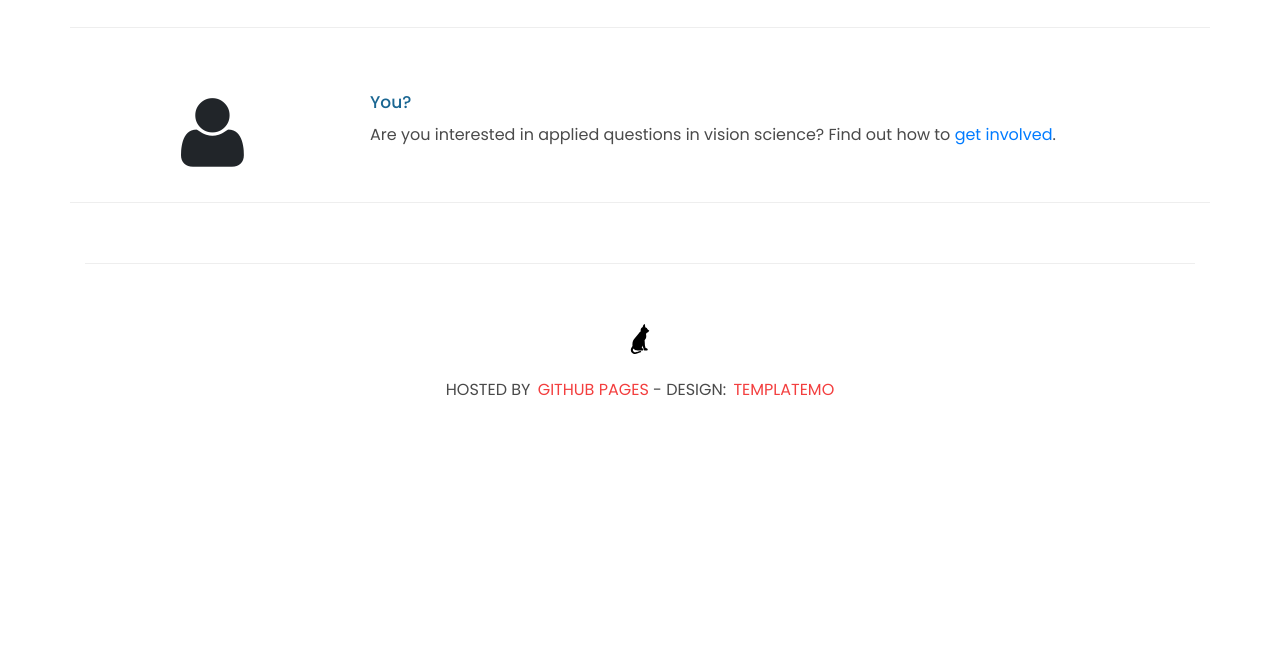
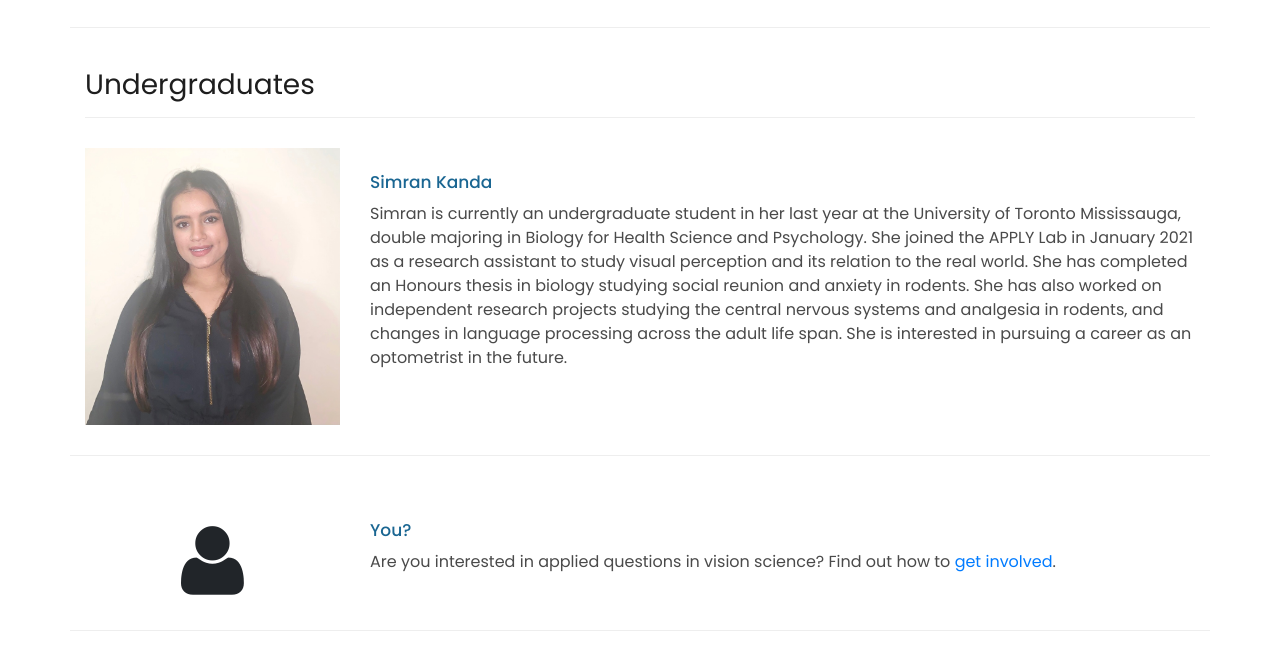
Before and after one commit to annakosov/applylab.github.io, a plain HTML site: page people.html in a window 1280 px wide. Shown: the part 1484-2137 px from the top of the page. Before the commit the page ends 1946 px from the top, so only its background shows below. Drawn offline with Linux system fonts and the light colour scheme.

Commit message:
updates to people and contact pages

```diff
--- a/assets/css/templatemo-sixteen.css
+++ b/assets/css/templatemo-sixteen.css
@@ -92,6 +92,7 @@ a.filled-button:hover {
 
 .profile-pic {
 	vertical-align:middle;
+	max-height: fill-available;
 }
 .helper {
     display: inline-block;
--- a/people.html
+++ b/people.html
@@ -93,7 +93,7 @@ https://templatemo.com/tm-546-sixteen-clothing
            <div class="row">
           <div class="col-md-12">
             <div class="section-heading">
-              <h2>Lab members</h2>
+              <h2>Directors</h2>
             </div>
           </div>
 			   <a name="wolfe"></a>
@@ -144,6 +144,32 @@ https://templatemo.com/tm-546-sixteen-clothing
             </div>
           </div>
         </div>
+
+
+
+		           <div class="row">
+          <div class="col-md-12">
+            <div class="section-heading">
+              <h2>Undergraduates</h2>
+            </div>
+          </div>
+          <div class="col-md-3">
+            <div class="thumb-container">
+				<img src="assets/images/skanda_headshot.jpg" alt="Simran Kanda" class="profile-pic">
+            </div>
+          </div>
+          <div class="col-md-9">
+            <div class="left-content">
+				<span class="helper"></span>
+              <h4>Simran Kanda</h4>
+<p>Simran is currently an undergraduate student in her last year at the University of Toronto Mississauga, double majoring in Biology for Health Science and Psychology. She joined the APPLY Lab in January 2021 as a research assistant to study visual perception and its relation to the real world. She has completed an Honours thesis in biology studying social reunion and anxiety in rodents. She has also worked on independent research projects studying the central nervous systems and analgesia in rodents, and changes in language processing across the adult life span. She is interested in pursuing a career as an optometrist in the future.
+</p>
+
+            </div>
+          </div>
+        </div>
+
+
 
 		<div class="row">
           <div class="col-md-3">
```
Also changed, not shown: contact.html (+4 -3 lines), assets/images/skanda_headshot.jpg (added), 2 other files.
